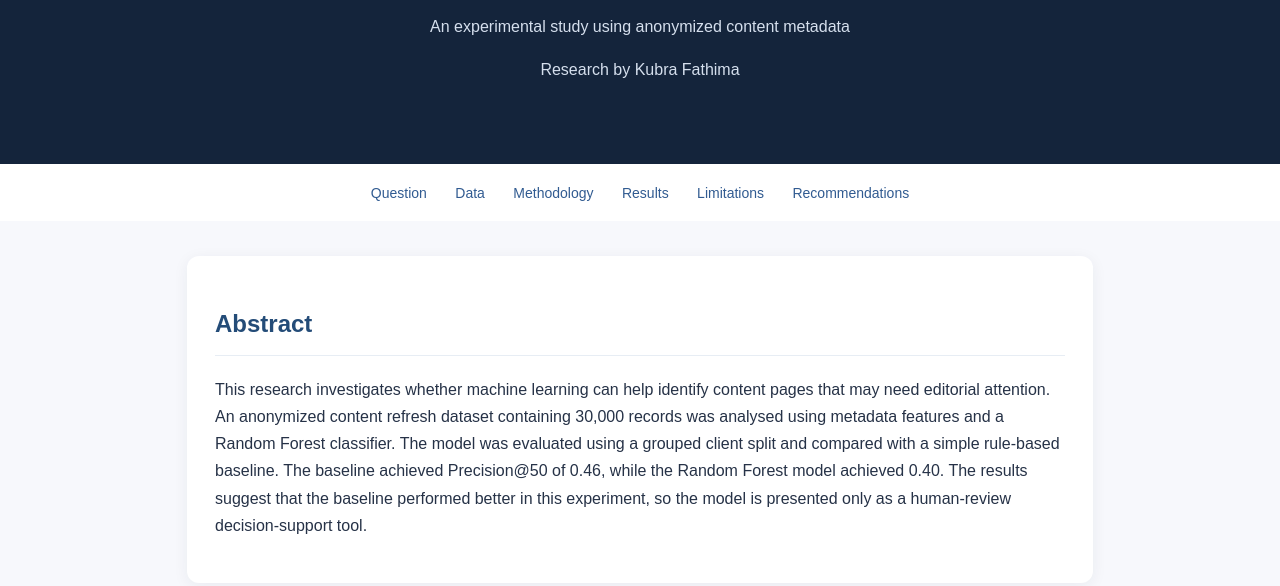
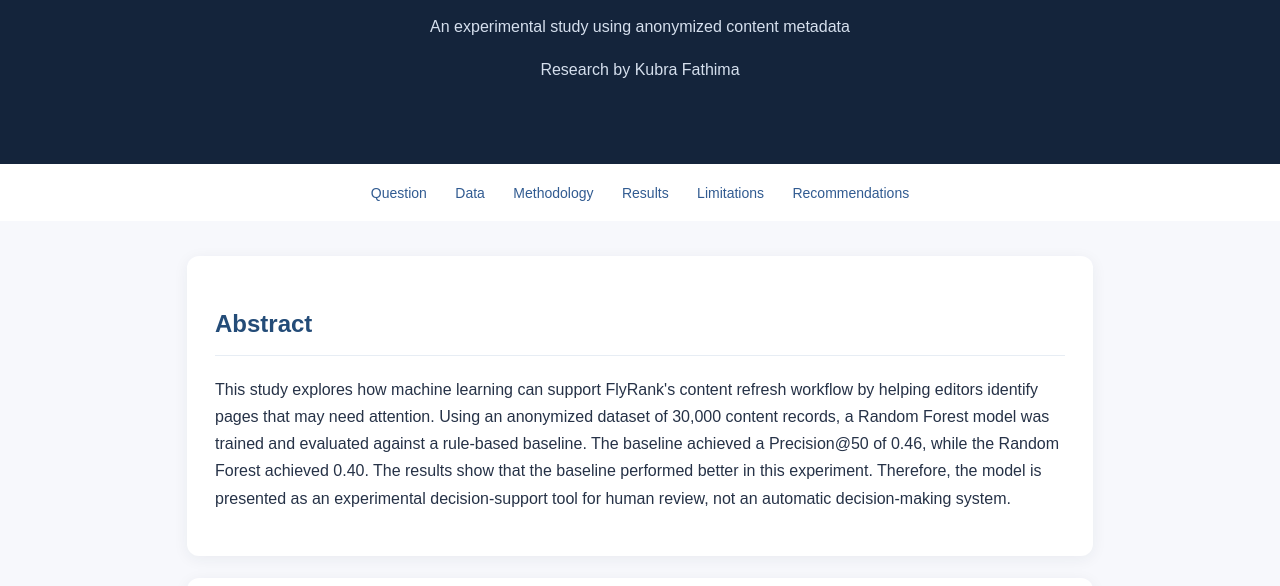
Before and after one commit to kubrafathima2005-kf/flyrank-ml-internship, a plain HTML site: page docs/index.html in a window 1280 px wide. Shown: the part 205-791 px from the top of the page. Drawn offline with Linux system fonts and the light colour scheme.

Commit message:
Revise abstract for clarity and detail
Updated the abstract to clarify the study's purpose and findings regarding machine learning's role in content refresh workflows.

```diff
--- a/docs/index.html
+++ b/docs/index.html
@@ -48,7 +48,7 @@ small{color:#718096}
 
 <section>
 <h2>Abstract</h2>
-<p>This research investigates whether machine learning can help identify content pages that may need editorial attention. An anonymized content refresh dataset containing 30,000 records was analysed using metadata features and a Random Forest classifier. The model was evaluated using a grouped client split and compared with a simple rule-based baseline. The baseline achieved Precision@50 of 0.46, while the Random Forest model achieved 0.40. The results suggest that the baseline performed better in this experiment, so the model is presented only as a human-review decision-support tool.</p>
+<p>This study explores how machine learning can support FlyRank's content refresh workflow by helping editors identify pages that may need attention. Using an anonymized dataset of 30,000 content records, a Random Forest model was trained and evaluated against a rule-based baseline. The baseline achieved a Precision@50 of 0.46, while the Random Forest achieved 0.40. The results show that the baseline performed better in this experiment. Therefore, the model is presented as an experimental decision-support tool for human review, not an automatic decision-making system.</p>
 </section>
 
 <section id="question">
```
